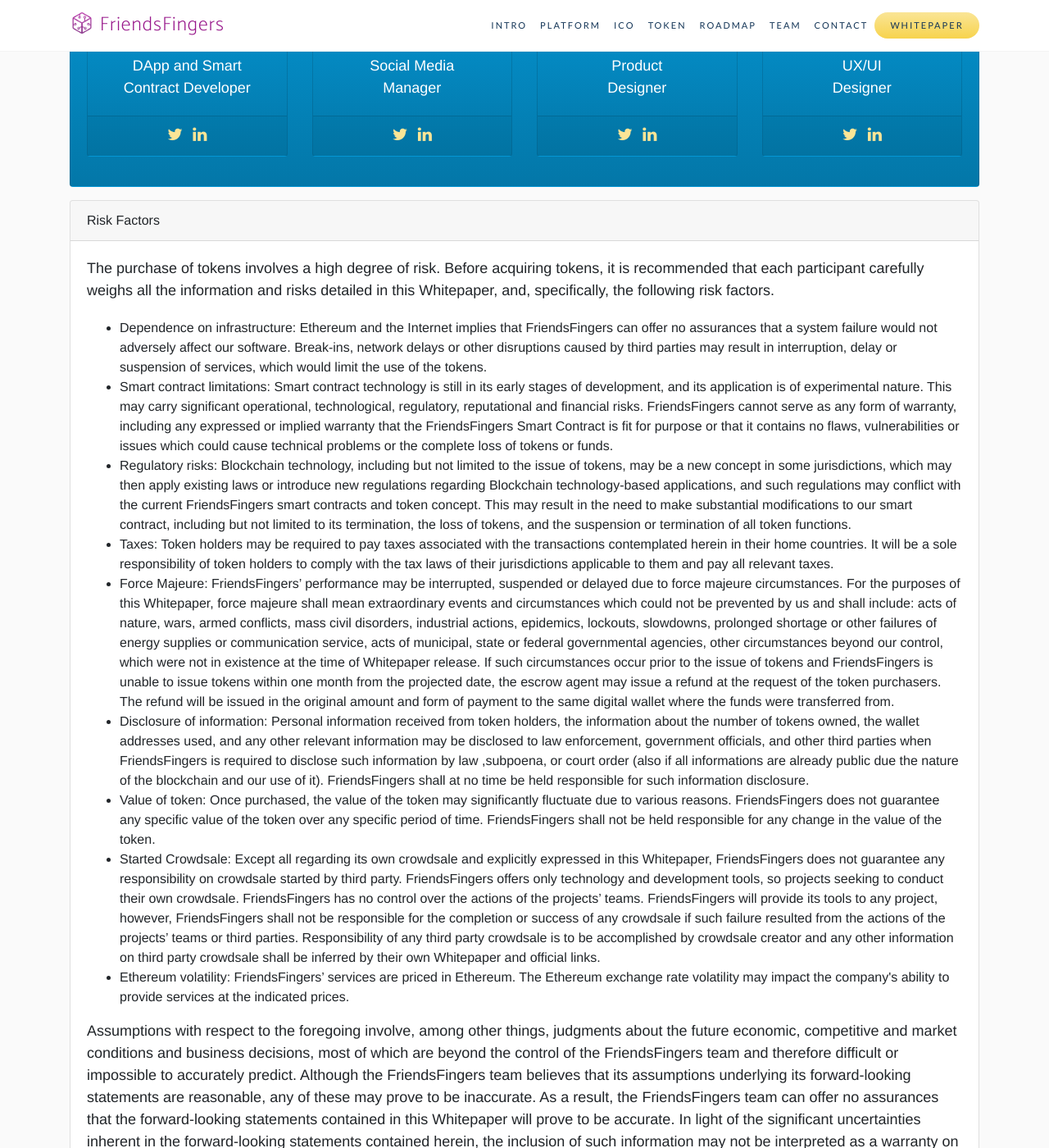
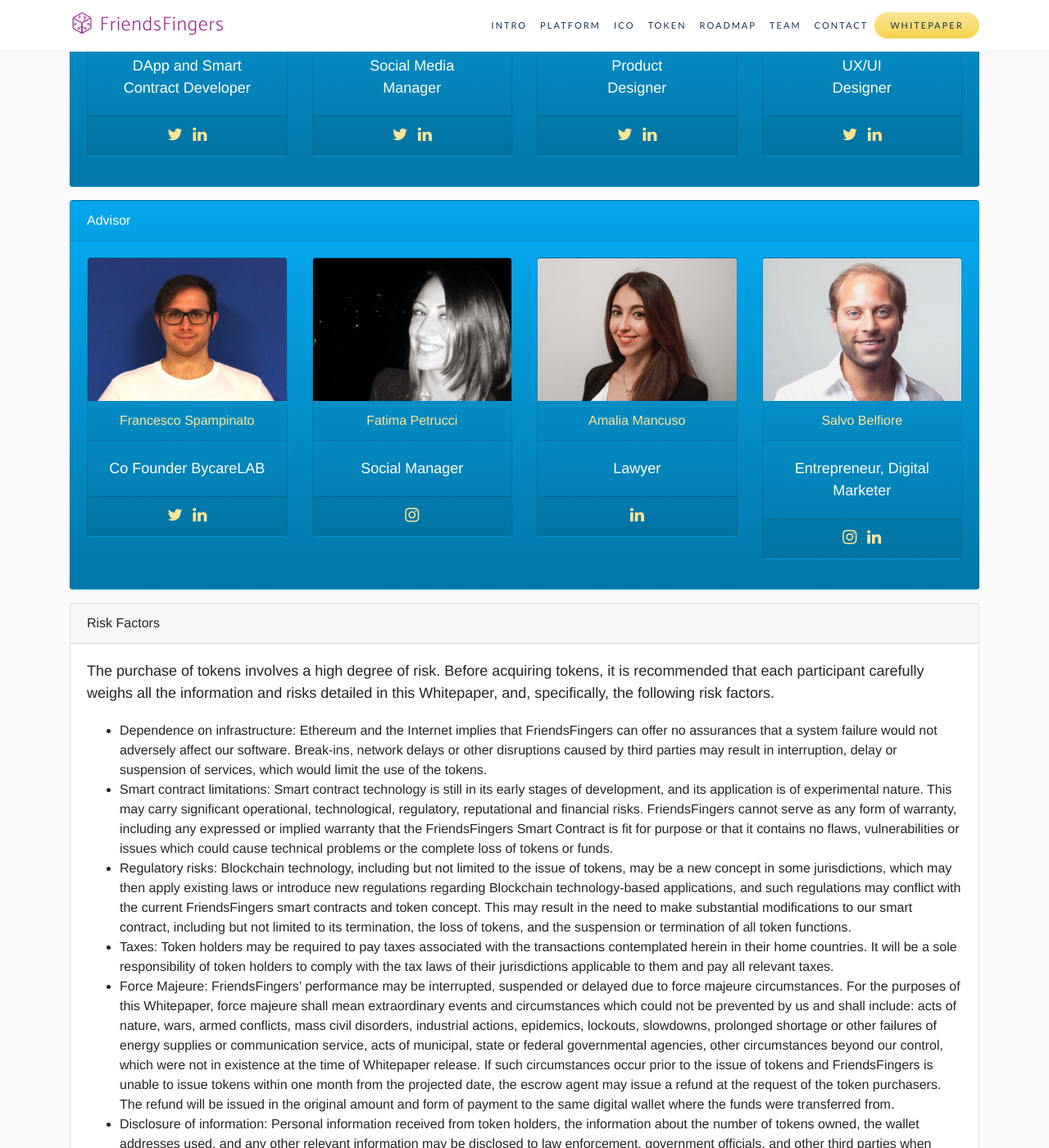
Before and after one commit to FriendsFingers/friendsfingers.github.io, a Jekyll site: the page built from whitepaper.html, in a window 1280 px wide and 1400 px high, scrolled down 13751 px. Shown: the whole window at 82% size. Built offline with Jekyll 4.4.1, drawn with Linux system fonts in a browser that asks for light colours; some web fonts are replaced; a script that is not in the unit is left out; comment, search, counter and statistics services are not loaded.

Commit message:
improved team section

```diff
--- /dev/null
+++ b/_includes/sections/advisor-list.html
@@ -0,0 +1,90 @@
+<div class="col-lg-3 col-md-6">
+    <div class="card bg-secondary mb-3">
+        <img class="card-img-top" src="{{ 'img/advisor/ciccio.jpg' | absolute_url }}">
+        <div class="card-header text-primary pl-0 pr-0">
+            Francesco Spampinato
+        </div>
+        <div class="card-body">
+            <p class="card-text">Co Founder BycareLAB</p>
+        </div>
+        <div class="card-footer text-muted">
+            <ul class="list-inline social-links">
+                <li class="list-inline-item social-twitter">
+                    <a target="_blank" href="https://twitter.com/cicciospam">
+                        <i class="fa fa-twitter"></i>
+                    </a>
+                </li>
+                <li class="list-inline-item social-linkedin">
+                    <a target="_blank" href="https://www.linkedin.com/in/francesco-spampinato-4271b532/">
+                        <i class="fa fa-linkedin"></i>
+                    </a>
+                </li>
+            </ul>
+        </div>
+    </div>
+</div>
+<div class="col-lg-3 col-md-6">
+    <div class="card bg-secondary mb-3">
+        <img class="card-img-top" src="{{ 'img/advisor/fatima.jpg' | absolute_url }}">
+        <div class="card-header text-primary">
+            Fatima Petrucci
+        </div>
+        <div class="card-body">
+            <p class="card-text">Social Manager</p>
+        </div>
+        <div class="card-footer text-muted">
+            <ul class="list-inline social-links">
+                <li class="list-inline-item social-instagram">
+                    <a target="_blank" href="https://www.instagram.com/pink33obsession/">
+                        <i class="fa fa-instagram"></i>
+                    </a>
+                </li>
+            </ul>
+        </div>
+    </div>
+</div>
+<div class="col-lg-3 col-md-6">
+    <div class="card bg-secondary mb-3">
+        <img class="card-img-top" src="{{ 'img/advisor/amalia.jpg' | absolute_url }}">
+        <div class="card-header text-primary">
+            Amalia Mancuso
+        </div>
+        <div class="card-body">
+            <p class="card-text">Lawyer</p>
+        </div>
+        <div class="card-footer text-muted">
+            <ul class="list-inline social-links">
+                <li class="list-inline-item social-linkedin">
+                    <a target="_blank" href="https://www.linkedin.com/in/amalia-mancuso-608956152/">
+                        <i class="fa fa-linkedin"></i>
+                    </a>
+                </li>
+            </ul>
+        </div>
+    </div>
+</div>
+<div class="col-lg-3 col-md-6">
+    <div class="card bg-secondary mb-3">
+        <img class="card-img-top" src="{{ 'img/advisor/salvo.jpg' | absolute_url }}">
+        <div class="card-header text-primary">
+            Salvo Belfiore
+        </div>
+        <div class="card-body">
+            <p class="card-text">Entrepreneur, Digital Marketer</p>
+        </div>
+        <div class="card-footer text-muted">
+            <ul class="list-inline social-links">
+                <li class="list-inline-item social-instagram">
+                    <a target="_blank" href="https://www.instagram.com/salvobelfiore__/">
+                        <i class="fa fa-instagram"></i>
+                    </a>
+                </li>
+                <li class="list-inline-item social-linkedin">
+                    <a target="_blank" href="https://www.linkedin.com/in/salvo-belfiore-b57670b3/">
+                        <i class="fa fa-linkedin"></i>
+                    </a>
+                </li>
+            </ul>
+        </div>
+    </div>
+</div>
--- a/_includes/sections/team.html
+++ b/_includes/sections/team.html
@@ -6,6 +6,10 @@
                 <h2 class="section-heading">Team</h2>
                 <div class="row mt-5">
                     {% include sections/team-list.html %}
+                </div>
+                <h2 class="section-heading mt-5">Advisor</h2>
+                <div class="row mt-5">
+                    {% include sections/advisor-list.html %}
                 </div>
                 <h4 class="mt-5">Join Us</h4>
                 <div class="row mt-5">
--- a/scss/_custom.scss
+++ b/scss/_custom.scss
@@ -181,7 +181,7 @@ ul.list-social {
 }
 
 .whitepaper {
-  #team {
+  #team, #advisor {
     ul.social-links {
       margin-bottom: 0;
       a {
--- a/scss/home/_features.scss
+++ b/scss/home/_features.scss
@@ -36,10 +36,7 @@ section.features {
       font-size: 80px;
       display: block;
       margin-bottom: 15px;
-      background: -webkit-linear-gradient(to left, $theme-secondary, $theme-tertiary);
-      background: linear-gradient(to left, $theme-secondary, $theme-tertiary);
-      -webkit-background-clip: text;
-      -webkit-text-fill-color: transparent;
+      color: $theme-tertiary;
     }
   }
 }
--- a/whitepaper.html
+++ b/whitepaper.html
@@ -307,6 +307,15 @@ permalink: whitepaper
             </div>
         </div>
 
+        <div id="advisor" class="card bg-secondary text-white mb-3">
+            <div class="card-header">Advisor</div>
+            <div class="card-body">
+                <div class="row text-center">
+                    {% include sections/advisor-list.html %}
+                </div>
+            </div>
+        </div>
+
         <div id="risks" class="card mb-3">
             <div class="card-header">Risk Factors</div>
             <div class="card-body">
```
Also changed, not shown: _includes/sections/platform.html (+4 -4 lines), css/friends-fingers.css, css/friends-fingers.min.css, img/advisor/amalia.jpg (added), img/advisor/ciccio.jpg (added), img/advisor/fatima.jpg (added), img/advisor/salvo.jpg (added).
